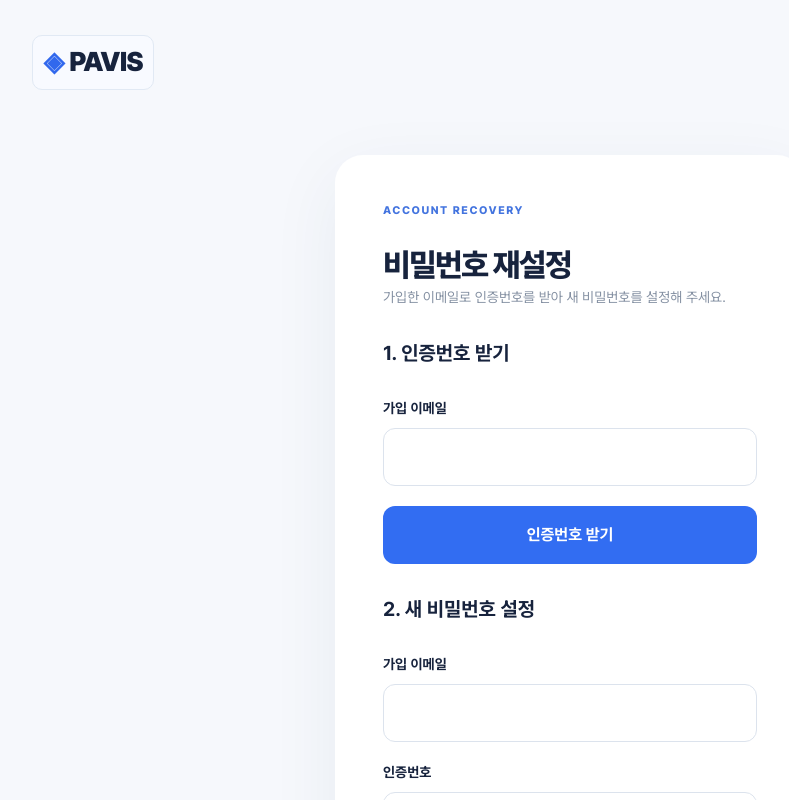
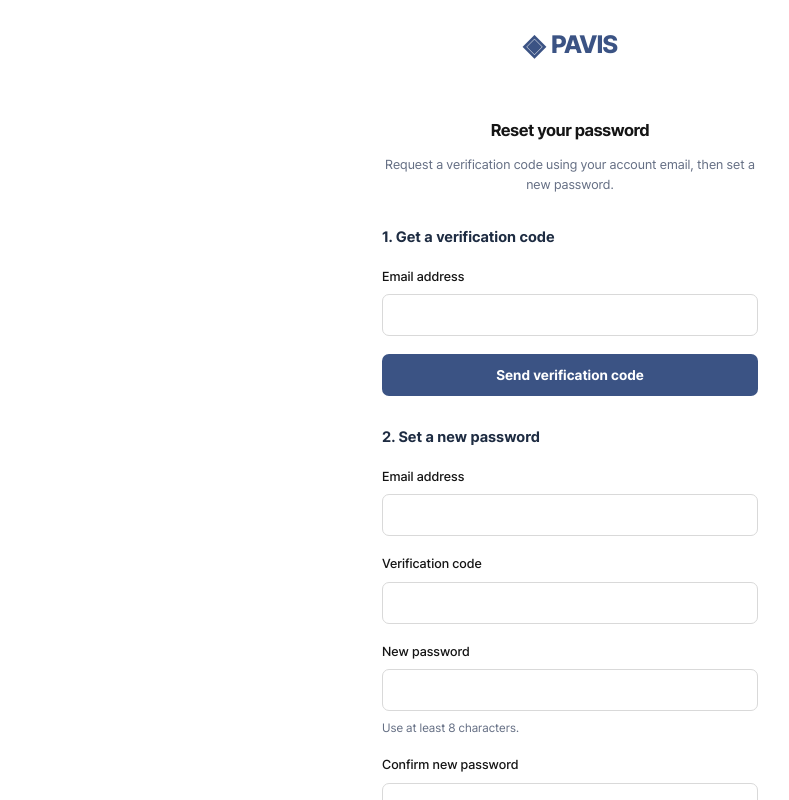
Before and after one commit to zehoss-cmd/Pavis, a Next.js app in the folder apps/web/: page /forgot-password in a window 1280 px wide. Shown: the top 800 px of the page, without its empty margins (70-859 px from the left). Built offline with nearby package versions, Linux system fonts and the light colour scheme.

Commit message:
Align password recovery page with login design

```diff
--- a/apps/web/src/app/forgot-password/page.tsx
+++ b/apps/web/src/app/forgot-password/page.tsx
@@ -3,13 +3,27 @@ import { requestRecovery, resetPassword } from './actions';
 
 export default async function ForgotPassword({ searchParams }: { searchParams: Promise<{ sent?: string; error?: string }> }) {
   const { sent, error } = await searchParams;
-  return <main className="auth-page"><Link href="/" className="logo">◈ <span>PAVIS</span></Link><div className="auth-card">
-    <p className="eyebrow">ACCOUNT RECOVERY</p><h1>비밀번호 재설정</h1>
-    <p>가입한 이메일로 인증번호를 받아 새 비밀번호를 설정해 주세요.</p>
-    {sent && <p className="form-message" role="status">가입된 이메일이라면 인증번호가 발송됩니다. 받은 편지함과 스팸함을 확인해 주세요.</p>}
-    {error && <p className="form-message" role="alert">{error === 'send' ? '요청을 처리하지 못했습니다. 잠시 후 다시 시도해 주세요.' : error === 'verify' ? '이메일 또는 인증번호를 확인해 주세요. 만료된 경우 다시 요청해 주세요.' : error === 'update' ? '비밀번호를 변경하지 못했습니다. 인증번호를 다시 요청해 주세요.' : '입력 내용과 비밀번호 확인을 확인해 주세요.'}</p>}
-    <h2>1. 인증번호 받기</h2><form action={requestRecovery}><label>가입 이메일<input name="email" type="email" autoComplete="email" maxLength={254} required /></label><button type="submit">인증번호 받기</button></form>
-    <h2>2. 새 비밀번호 설정</h2><form action={resetPassword}><label>가입 이메일<input name="email" type="email" autoComplete="email" maxLength={254} required /></label><label>인증번호<input name="token" type="text" inputMode="numeric" autoComplete="one-time-code" pattern="[0-9]{6,10}" minLength={6} maxLength={10} required /></label><label>새 비밀번호<input name="password" type="password" autoComplete="new-password" minLength={8} maxLength={72} required /><small>8자 이상으로 입력해 주세요.</small></label><label>새 비밀번호 확인<input name="confirm" type="password" autoComplete="new-password" minLength={8} maxLength={72} required /></label><button type="submit">비밀번호 변경</button></form>
-    <Link href="/login" className="auth-navigation">로그인으로 돌아가기</Link>
-  </div></main>;
+  return <main className="login-screen">
+    <Link href="/" className="login-brand" aria-label="PAVIS home"><span aria-hidden="true">◈</span> PAVIS</Link>
+    <section className="login-panel recovery-panel" aria-labelledby="recovery-heading">
+      <h1 id="recovery-heading">Reset your password</h1>
+      <p className="recovery-intro">Request a verification code using your account email, then set a new password.</p>
+      {sent && <p className="login-message" role="status">If an account exists for this email, a verification code will be sent. Check your inbox and spam folder.</p>}
+      {error && <p className="login-message" role="alert">{error === 'send' ? 'Unable to process your request. Please try again later.' : error === 'verify' ? 'Check your email and verification code. If the code has expired, request a new one.' : error === 'update' ? 'Unable to change your password. Please request a new verification code.' : 'Check your entries and confirm that your passwords match.'}</p>}
+      <h2>1. Get a verification code</h2>
+      <form action={requestRecovery}>
+        <label>Email address<input name="email" type="email" autoComplete="email" maxLength={254} required /></label>
+        <button type="submit">Send verification code</button>
+      </form>
+      <h2>2. Set a new password</h2>
+      <form action={resetPassword}>
+        <label>Email address<input name="email" type="email" autoComplete="email" maxLength={254} required /></label>
+        <label>Verification code<input name="token" type="text" inputMode="numeric" autoComplete="one-time-code" pattern="[0-9]{6,10}" minLength={6} maxLength={10} required /></label>
+        <label>New password<input name="password" type="password" autoComplete="new-password" minLength={8} maxLength={72} required /><small>Use at least 8 characters.</small></label>
+        <label>Confirm new password<input name="confirm" type="password" autoComplete="new-password" minLength={8} maxLength={72} required /></label>
+        <button type="submit">Reset password</button>
+      </form>
+      <nav className="login-links" aria-label="Account help"><Link href="/login">Back to sign in</Link></nav>
+    </section>
+  </main>;
 }
--- a/apps/web/src/app/globals.css
+++ b/apps/web/src/app/globals.css
@@ -140,3 +140,6 @@ button, input, select, textarea { font-family: inherit; }
 .login-panel label small.password-hint-invalid { color: #c72d3d; }
 .login-panel label small.password-hint-valid { color: #667085; }
 .login-panel button:disabled, .login-panel button:disabled:hover { background: #c5c9d0; color: #303844; cursor: not-allowed; }
+.recovery-panel h1 { margin-bottom: 14px; }
+.recovery-intro { margin: 0 0 28px; color: #667085; font-size: 13px; line-height: 1.6; text-align: center; }
+.recovery-panel h2 { margin: 30px 0 18px; color: #1e2c42; font-size: 15px; font-weight: 700; }
```
